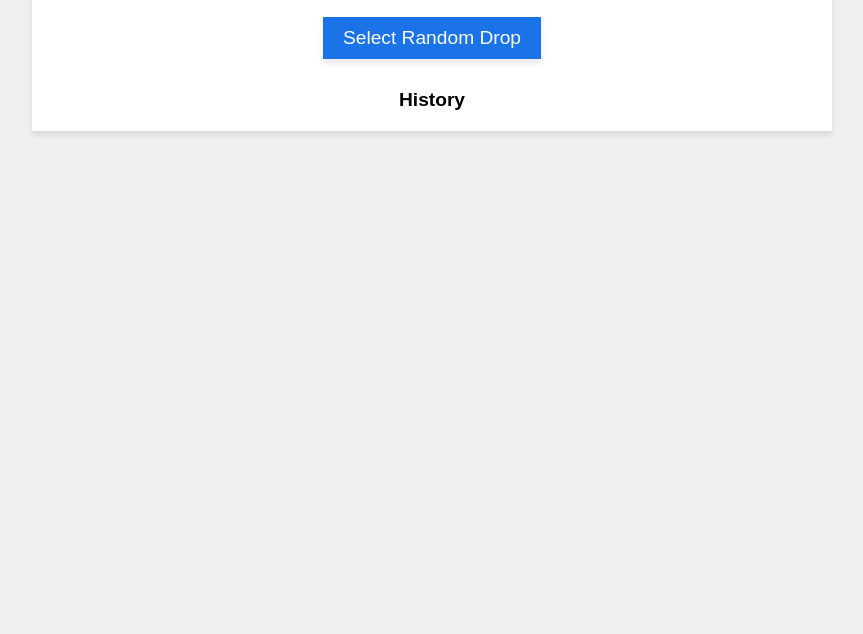
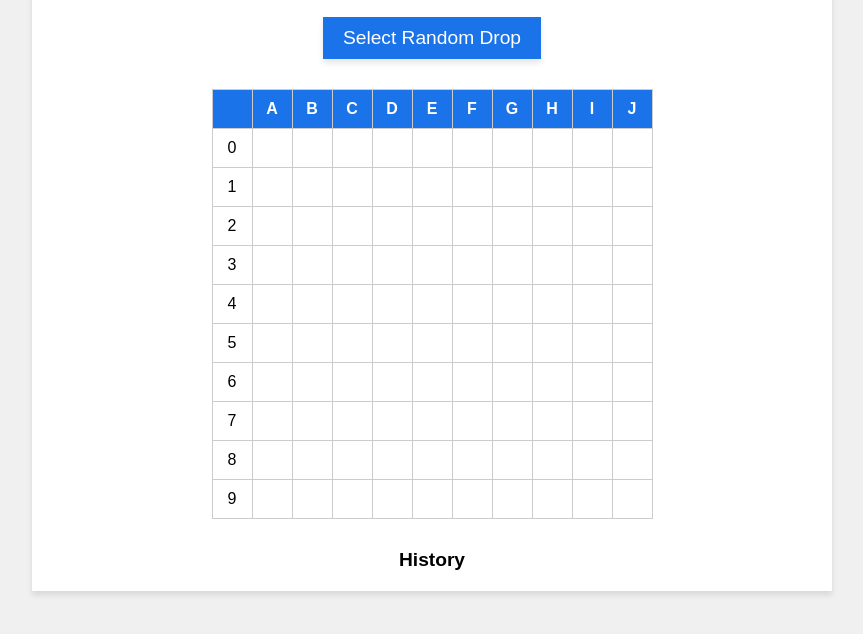
Before and after one commit to yhippa/cod-wz-2-drop-randomizer, a plain HTML site: page index.html in a window 1280 px wide. Shown: the part 118-752 px from the top of the page, without its empty margins (208-1071 px from the left). Drawn offline with Linux system fonts and the light colour scheme.

Commit message:
added grid

```diff
--- a/index.html
+++ b/index.html
@@ -12,6 +12,28 @@
     <h2>Call of Duty Warzone 2.0</h2>
     <button id="random-drop-btn">Select Random Drop</button>
     <h3 id="drop-result"></h3>
+    <div class="grid-container">
+        <table id="drop-grid">
+            <thead>
+            <tr>
+                <th></th>
+                <th>A</th>
+                <th>B</th>
+                <th>C</th>
+                <th>D</th>
+                <th>E</th>
+                <th>F</th>
+                <th>G</th>
+                <th>H</th>
+                <th>I</th>
+                <th>J</th>
+            </tr>
+            </thead>
+            <tbody>
+            <!-- The grid will be populated using JavaScript -->
+            </tbody>
+        </table>
+    </div>
     <div id="history">
         <h3>History</h3>
         <ul id="history-list"></ul>
--- a/script.js
+++ b/script.js
@@ -1,6 +1,31 @@
 const randomDropBtn = document.getElementById('random-drop-btn');
 const dropResult = document.getElementById('drop-result');
 const historyList = document.getElementById('history-list');
+
+const dropGrid = document.getElementById('drop-grid');
+
+function createGrid() {
+    const columns = ['A', 'B', 'C', 'D', 'E', 'F', 'G', 'H', 'I', 'J'];
+    const rows = 10;
+    const tbody = dropGrid.querySelector('tbody');
+
+    for (let i = 0; i < rows; i++) {
+        const row = document.createElement('tr');
+        const rowHeader = document.createElement('td');
+        rowHeader.textContent = i;
+        row.appendChild(rowHeader);
+
+        for (let j = 0; j < columns.length; j++) {
+            const cell = document.createElement('td');
+            cell.id = `${columns[j]}${i}`;
+            row.appendChild(cell);
+        }
+
+        tbody.appendChild(row);
+    }
+}
+
+createGrid();
 
 const validDrops = [
     'D1', 'E1', 'F1', 'C2', 'D2', 'E2', 'F2', 'G2', 'B3', 'C3', 'D3', 'E3', 'F3', 'G3', 'B4', 'C4', 'D4', 'E4', 'F4', 'G4', 'H4', 'B5', 'C5', 'D5', 'E5', 'F5', 'G5', 'H5', 'B5', 'C6', 'D6', 'E6', 'F6', 'G6', 'H6', 'C7', 'D7', 'E7', 'F7', 'G7', 'H7', 'D8', 'E8', 'F8', 'G8'
@@ -15,6 +40,18 @@ randomDropBtn.addEventListener('click', () => {
     const drop = getRandomDrop();
     dropResult.textContent = `Random Drop: ${drop}`;
 
+    // Remove the 'selected-drop' class from the previously selected cell
+    const previousSelectedCell = document.querySelector('.selected-drop');
+    if (previousSelectedCell) {
+        previousSelectedCell.classList.remove('selected-drop');
+    }
+
+    // Add the 'selected-drop' class to the selected cell
+    const selectedCell = document.getElementById(drop);
+    if (selectedCell) {
+        selectedCell.classList.add('selected-drop');
+    }
+
     const li = document.createElement('li');
     li.textContent = drop;
 
--- a/styles.css
+++ b/styles.css
@@ -59,3 +59,30 @@ h3 {
     font-size: 1rem;
     margin-bottom: 5px;
 }
+
+.grid-container {
+    margin-top: 30px;
+}
+
+#drop-grid {
+    margin: 0 auto;
+    border-collapse: collapse;
+}
+
+#drop-grid th,
+#drop-grid td {
+    border: 1px solid #ccc;
+    padding: 10px;
+    text-align: center;
+    min-width: 40px;
+}
+
+#drop-grid th {
+    background-color: #1a73e8;
+    color: #ffffff;
+}
+
+.selected-drop {
+    background-color: #1a73e8;
+    color: #ffffff;
+}
```
